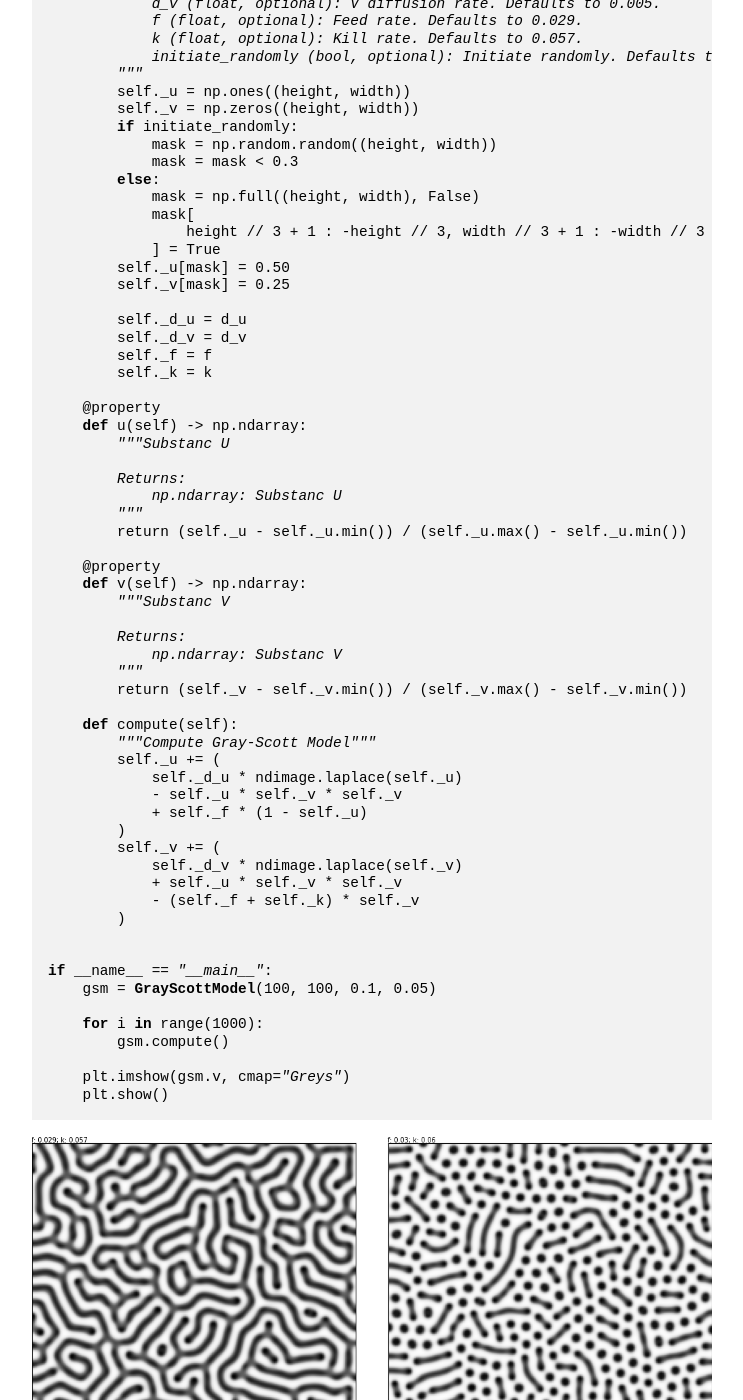
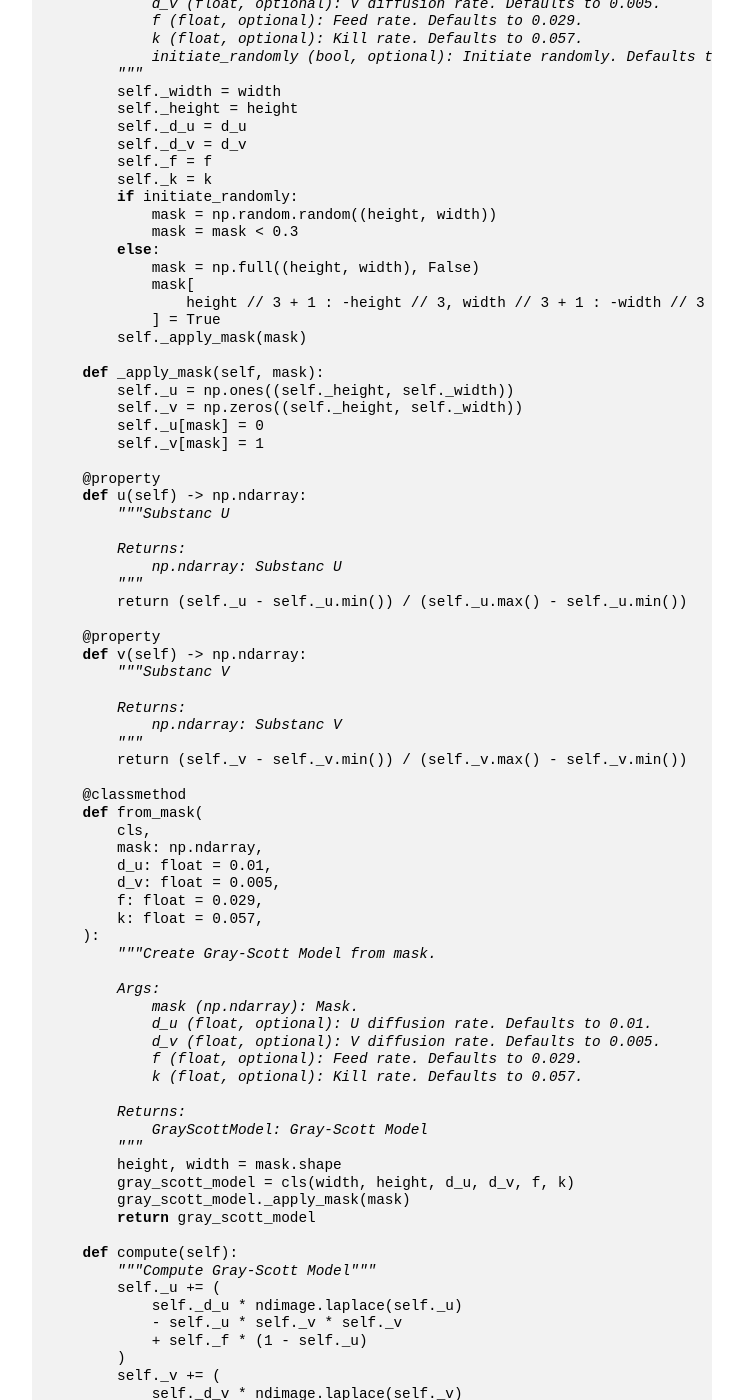
Before and after one commit to vec2pt/vec2pt.github.io, a Jekyll site: the page built from _posts/2023-11-25-gray-scott-model.md, in a window 1280 px wide and 1400 px high, scrolled down 1339 px. Shown: the whole window, without its empty margins (268-1011 px from the left). Built offline with Jekyll 4.4.1, drawn with Linux system fonts in a browser that asks for light colours; nearby versions of some CDN libraries; some of the changed text lies outside the part shown.

Commit message:
Update gray-scott-model

````diff
--- a/_posts/2023-11-25-gray-scott-model.md
+++ b/_posts/2023-11-25-gray-scott-model.md
@@ -48,8 +49,12 @@ class GrayScottModel:
             k (float, optional): Kill rate. Defaults to 0.057.
             initiate_randomly (bool, optional): Initiate randomly. Defaults to False.
         """
-        self._u = np.ones((height, width))
-        self._v = np.zeros((height, width))
+        self._width = width
+        self._height = height
+        self._d_u = d_u
+        self._d_v = d_v
+        self._f = f
+        self._k = k
         if initiate_randomly:
             mask = np.random.random((height, width))
             mask = mask < 0.3
@@ -58,13 +63,13 @@ class GrayScottModel:
             mask[
                 height // 3 + 1 : -height // 3, width // 3 + 1 : -width // 3
             ] = True
-        self._u[mask] = 0.50
-        self._v[mask] = 0.25
+        self._apply_mask(mask)
 
-        self._d_u = d_u
-        self._d_v = d_v
-        self._f = f
-        self._k = k
+    def _apply_mask(self, mask):
+        self._u = np.ones((self._height, self._width))
+        self._v = np.zeros((self._height, self._width))
+        self._u[mask] = 0
+        self._v[mask] = 1
 
     @property
     def u(self) -> np.ndarray:
@@ -84,6 +89,32 @@ class GrayScottModel:
         """
         return (self._v - self._v.min()) / (self._v.max() - self._v.min())
 
+    @classmethod
+    def from_mask(
+        cls,
+        mask: np.ndarray,
+        d_u: float = 0.01,
+        d_v: float = 0.005,
+        f: float = 0.029,
+        k: float = 0.057,
+    ):
+        """Create Gray-Scott Model from mask.
+
+        Args:
+            mask (np.ndarray): Mask.
+            d_u (float, optional): U diffusion rate. Defaults to 0.01.
+            d_v (float, optional): V diffusion rate. Defaults to 0.005.
+            f (float, optional): Feed rate. Defaults to 0.029.
+            k (float, optional): Kill rate. Defaults to 0.057.
+
+        Returns:
+            GrayScottModel: Gray-Scott Model
+        """
+        height, width = mask.shape
+        gray_scott_model = cls(width, height, d_u, d_v, f, k)
+        gray_scott_model._apply_mask(mask)
+        return gray_scott_model
+
     def compute(self):
         """Compute Gray-Scott Model"""
         self._u += (
@@ -99,12 +130,20 @@ class GrayScottModel:
 
 
 if __name__ == "__main__":
+    fig, ax = plt.subplots()
+    ims = []
+
     gsm = GrayScottModel(100, 100, 0.1, 0.05)
 
-    for i in range(1000):
+    for i in range(5000):
         gsm.compute()
+        if i % 100 == 0 and i != 0:
+            im = ax.imshow(gsm.v, cmap="Greys", animated=True)
+            ims.append([im])
 
-    plt.imshow(gsm.v, cmap="Greys")
+    ani = animation.ArtistAnimation(
+        fig, ims, interval=50, blit=True, repeat_delay=1000
+    )
     plt.show()
 ```
 
````
Also changed, not shown: other parts of _posts/2023-11-25-gray-scott-model.md (+2 -1 lines), 1 other file.
